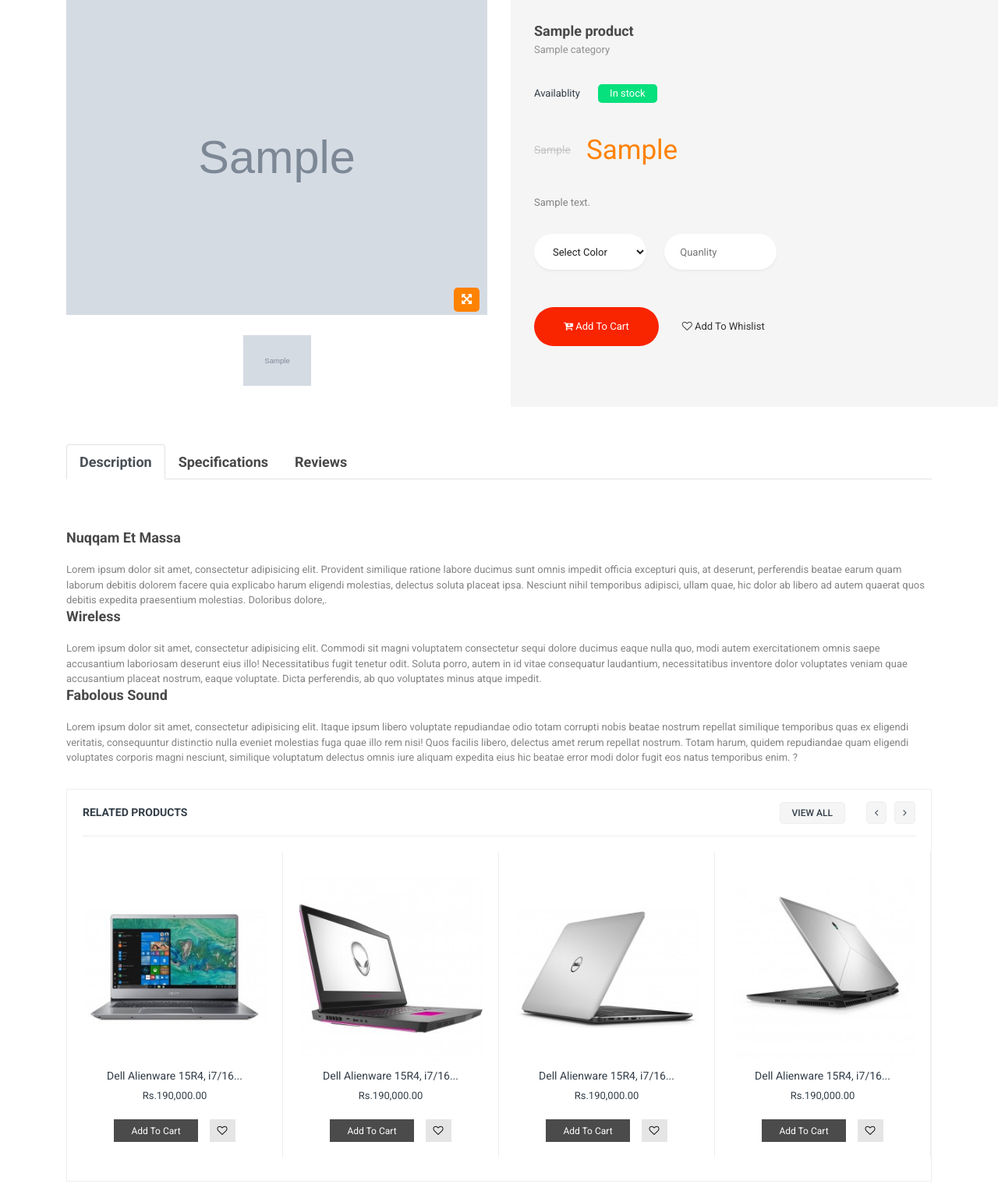
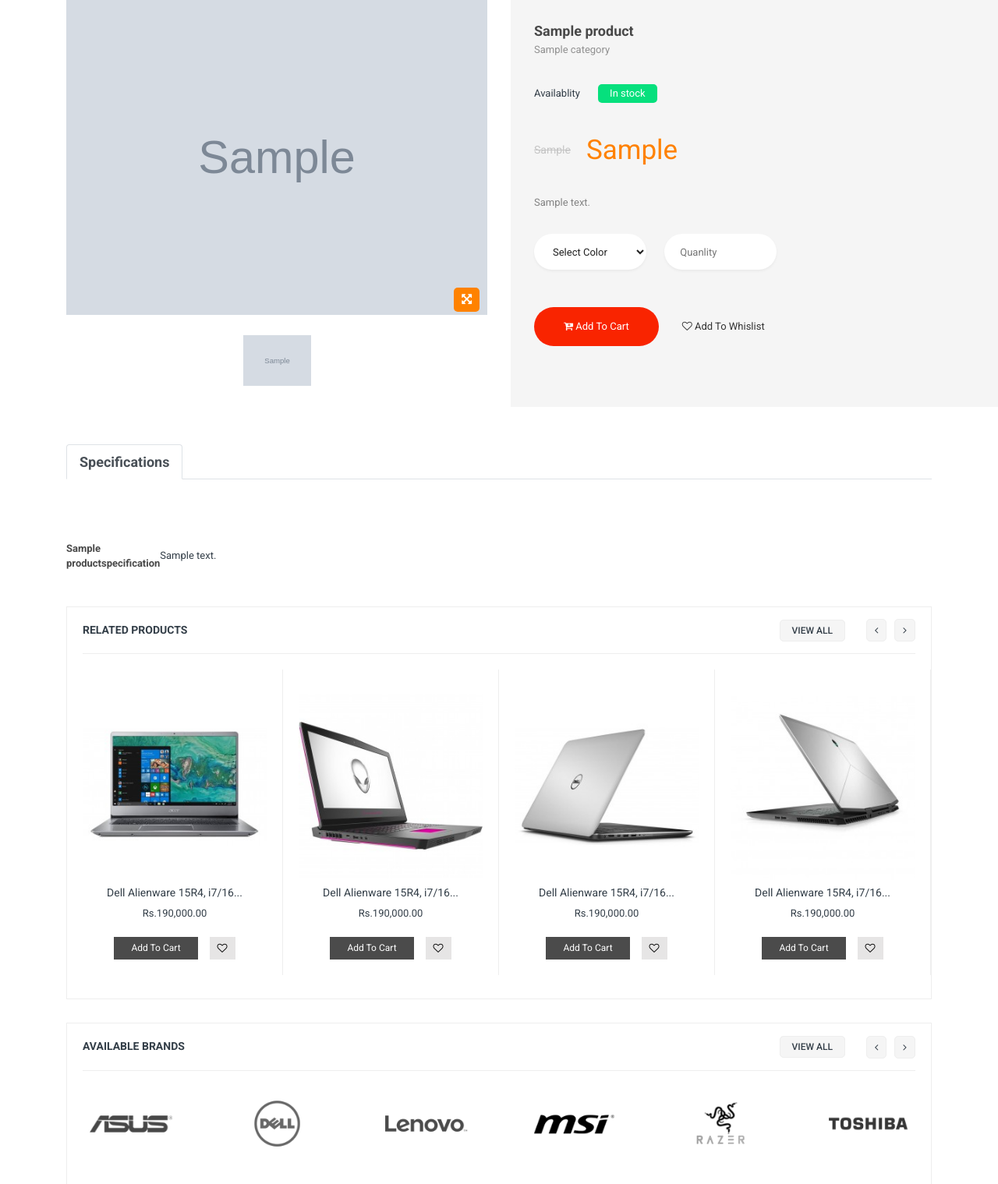
Before and after one commit to yantrashalait/Multronics, a Django app: page /product/detail/1/ in a window 1280 px wide. Shown: the part 122-1641 px from the top of the page at 78% size. Run offline with Django 3.2, Linux system fonts and the light colour scheme; tables that the repository leaves empty hold one stand-in row (values such as "Sample post"); grey boxes marked "Sample" are stand-in pictures; some libraries are stand-ins or nearby versions.

Commit message:
Updated Urls

```diff
--- a/product/admin.py
+++ b/product/admin.py
@@ -1,5 +1,5 @@
 from django.contrib import admin
-from .models import Category, Brand, Type, Product, BannerImage
+from .models import Category, Brand, Type, Product, BannerImage, ProductImage
 # Register your models here.
 
 admin.site.register(Category)
@@ -7,3 +7,4 @@
 admin.site.register(Type)
 admin.site.register(Product)
 admin.site.register(BannerImage)
+admin.site.register(ProductImage)
--- a/product/templates/product/base.html
+++ b/product/templates/product/base.html
@@ -59,7 +59,7 @@
                             <ul class="accor_lowlvl">
                                 {% for item in menu_brands %}
                                 <li>
-                                    <a href="#">{{ item.name }}</a>
+                                    <a href="{% url 'product:product-list' %}">{{ item.name }}</a>
                                 </li>
                                 {% endfor %}
                             </ul>
@@ -80,7 +80,7 @@
                             <ul class="accor_lowlvl">
                                 {% for item in menu_types %}
                                 <li>
-                                    <a href="#">{{ item.brand_type }}</a>
+                                    <a href="{% url 'product:product-list' %}">{{ item.brand_type }}</a>
                                 </li>
                                 {% endfor %}
                             </ul>
@@ -483,16 +483,15 @@
                                         </div> -->
                                     </li>
                                     <li>
-                                        <a href="#">
                                             <span class="menu_icn">
                                                         <img src="{% static 'images/7.png' %}" alt="">
                                                     </span> Laptops By Brands
-                                        </a>
+
                                         <div class="submenu">
                                             <ul>
                                                 {% for item in menu_brands %}
                                                 <li>
-                                                    <a href="#">
+                                                    <a href="{% url 'product:product-brand-list' item.pk %}">
                                                         <span class="menu_icn">
                                                                 <img src="{% static 'images/7.png' %}" alt="">
                                                             </span> {{ item.name }}
@@ -503,16 +502,16 @@
                                         </div>
                                     </li>
                                     <li>
-                                        <a href="#">
+
                                             <span class="menu_icn">
                                                         <img src="{% static 'images/7.png' %}" alt="">
                                                     </span> Laptops By Type
-                                        </a>
+
                                         <div class="submenu">
                                             <ul>
                                                 {% for item in menu_types %}
                                                 <li>
-                                                    <a href="#">
+                                                    <a href="{% url 'product:product-type-list' item.pk %}">
                                                         <span class="menu_icn">
                                                                 <img src="{% static 'images/7.png' %}" alt="">
                                                             </span> {{ item.brand_type }}
--- a/product/templates/product/product-detail.html
+++ b/product/templates/product/product-detail.html
@@ -88,18 +88,18 @@
             <div class="row">
                 <div class="col-md-12">
                     <ul class="nav nav-tabs" id="myTab" role="tablist">
+                      <!-- <li class="nav-item">
+                        <a class="nav-link active" id="tb_description" data-toggle="tab" href="#desc" role="tab" aria-controls="desc" aria-selected="true">Description</a>
+                      </li> -->
                       <li class="nav-item">
-                        <a class="nav-link active" id="tb_description" data-toggle="tab" href="#desc" role="tab" aria-controls="desc" aria-selected="true">Description</a>
+                        <a class="nav-link active" id="tb_specifications" data-toggle="tab" href="#specific" role="tab" aria-controls="specific" aria-selected="false">Specifications</a>
                       </li>
-                      <li class="nav-item">
-                        <a class="nav-link" id="tb_specifications" data-toggle="tab" href="#specific" role="tab" aria-controls="specific" aria-selected="false">Specifications</a>
-                      </li>
-                      <li class="nav-item">
+                      <!-- <li class="nav-item">
                         <a class="nav-link" id="tb_reviews" data-toggle="tab" href="#reviewstb" role="tab" aria-controls="reviewstb" aria-selected="false">Reviews</a>
-                      </li>
+                      </li> -->
                     </ul>
-                    <div class="tab-content" id="myTabContent">
-                      <div class="tab-pane fade show active" id="desc" role="tabpanel" aria-labelledby="tb_description">
+                    <!-- <div class="tab-content" id="myTabContent"> -->
+                      <!-- <div class="tab-pane fade show active" id="desc" role="tabpanel" aria-labelledby="tb_description">
                           <div class="tabcontent">
                           <div class="description_texts">
                               <div class="desc_bx">
@@ -116,49 +116,24 @@
                               </div>
                           </div>
                           </div>
-                      </div>
-                      <div class="tab-pane fade" id="specific" role="tabpanel" aria-labelledby="tb_specifications">
+                      </div> -->
+                      <div class="tab-pane fade show active" id="specific" role="tabpanel" aria-labelledby="tb_specifications">
                         <div class="tabcontent">
                             <div class="tecnical-specs">
-                                <h4 class="name">
-                                    Warch 42 mm Smart Watches
-                                </h4>
                                   <table>
                                     <tbody>
+                                        {% for spec in product.specifications.all %}
                                         <tr>
-                                            <td>Height</td>
-                                            <td>38.6mm</td>
+                                            <td>{{ spec.title }}</td>
+                                            <td>{{ spec.content }}</td>
                                         </tr>
-                                        <tr>
-                                            <td>Meterial</td>
-                                            <td>Stainless Stee</td>
-                                        </tr>
-                                        <tr>
-                                            <td>Case</td>
-                                            <td>40g</td>
-                                        </tr>
-                                        <tr>
-                                            <td>Color</td>
-                                            <td>blue, gray, green, light blue, lime, purple, red, yellow</td>
-                                        </tr>
-                                        <tr>
-                                            <td>Depth</td>
-                                            <td>10.5mm</td>
-                                        </tr>
-                                        <tr>
-                                            <td>Width</td>
-                                            <td>33.3mm</td>
-                                        </tr>
-                                        <tr>
-                                            <td>Size</td>
-                                            <td>Large, Medium, Small</td>
-                                        </tr>
+                                        {% endfor %}
                                     </tbody>
                                 </table>
                             </div>
                         </div>
                       </div>
-                      <div class="tab-pane fade" id="reviewstb" role="tabpanel" aria-labelledby="tb_reviews">
+                      <!-- <div class="tab-pane fade" id="reviewstb" role="tabpanel" aria-labelledby="tb_reviews">
                         <div class="tabcontent">
                             <div class="form-review style1">
                             <div class="title">
@@ -186,43 +161,43 @@
                                             Ali Tufan : <span>April 3, 2016</span>
                                         </div>
                                     </div>
-                                    <!-- /.review-metadata -->
-                                    <div class="review-content">
+                                    <!- /.review-metadata -->
+                                    <!-- <div class="review-content">
                                         <p>
                                             Lorem Ipsum is simply dummy text of the printing and typesetting industry. Lorem Ipsum has been the industry's standard dummy text ever since the 1500s, when an unknown printer took a galley of type and scrambled it to make a type specimen book. It has survived not only five centuries, but also the leap into electronic typesetting, remaining essentially unchanged.
                                         </p>
-                                    </div>
+                                    </div> -->
                                     <!-- /.review-content -->
-                                </li>
-                                <li>
+                                <!-- </li> -->
+                                <!-- <li>
                                     <div class="review-metadata">
                                         <div class="name">
                                             Ali Tufan : <span>April 3, 2016</span>
                                         </div>
                                     </div>
+                                    <!-/.review-metadata -->
+                                    <!-- <div class="review-content"> -->
+                                        <!-- <p>
+                                            Lorem Ipsum is simply dummy text of the printing and typesetting industry. Lorem Ipsum has been the industry's standard dummy text ever since the 1500s, when an unknown printer took a galley of type and scrambled it to make a type specimen book. It has survived not only five centuries, but also the leap into electronic typesetting, remaining essentially unchanged.
+                                        </p> -->
+                                    <!-- </div> -->
+                                    <!-- /.review-content -->
+                                <!-- </li> -->
+                                <!-- <li> -->
+                                    <!-- <div class="review-metadata">
+                                        <div class="name">
+                                            Ali Tufan : <span>April 3, 2016</span>
+                                        </div>
+                                    </div> -->
                                     <!-- /.review-metadata -->
-                                    <div class="review-content">
+                                    <!-- <div class="review-content">
                                         <p>
                                             Lorem Ipsum is simply dummy text of the printing and typesetting industry. Lorem Ipsum has been the industry's standard dummy text ever since the 1500s, when an unknown printer took a galley of type and scrambled it to make a type specimen book. It has survived not only five centuries, but also the leap into electronic typesetting, remaining essentially unchanged.
                                         </p>
-                                    </div>
+                                    </div> -->
                                     <!-- /.review-content -->
-                                </li>
-                                <li>
-                                    <div class="review-metadata">
-                                        <div class="name">
-                                            Ali Tufan : <span>April 3, 2016</span>
-                                        </div>
-                                    </div>
-                                    <!-- /.review-metadata -->
-                                    <div class="review-content">
-                                        <p>
-                                            Lorem Ipsum is simply dummy text of the printing and typesetting industry. Lorem Ipsum has been the industry's standard dummy text ever since the 1500s, when an unknown printer took a galley of type and scrambled it to make a type specimen book. It has survived not only five centuries, but also the leap into electronic typesetting, remaining essentially unchanged.
-                                        </p>
-                                    </div>
-                                    <!-- /.review-content -->
-                                </li>
-                            </ul>
+                                <!-- </li> -->
+                            <!-- </ul> -->
                         </div>
                       </div>
                     </div>
--- a/product/templates/product/product-list.html
+++ b/product/templates/product/product-list.html
@@ -19,7 +19,7 @@
                         <div class="col-lg-3 col-md-3 col-sm-6 col-12">
                             <div class="list_prd_itm text-center">
                                 <div class="prd_img">
-                                    <a href="{% url 'product:product-detail' item.pk %}"><img src="{% static 'images/im03.jpg' %}" alt=""></a>
+                                    <a href="{% url 'product:product-detail' item.pk %}"><img src="{{ item.main_image.url }}" alt=""></a>
                                 </div>
                                 <div class="prd_infos">
                                     <h3> <a href="{% url 'product:product-detail' item.pk %}">{{ item.name }}</a></h3>
--- a/product/urls.py
+++ b/product/urls.py
@@ -30,6 +30,11 @@
     path('product/detail/<int:pk>/', views.ProductDetail.as_view(), name='product-detail'),
     path('product/<int:pk>/delete/', views.ProductDelete.as_view(), name='product-delete'),
     path('product/<int:pk>/update/', views.ProductUpdate.as_view(), name='product-update'),
+    path('product/list/brand/<int:pk>/', views.brand_list, name='product-brand-list'),
+    path('product/list/type/<int:pk>/', views.type_list, name='product-type-list'),
+    path('product/list/super-deals/', views.super_deals_list, name='product-super-deals-list'),
+    path('product/list/offer/', views.offer_list, name='product-offer-list'),
+    path('product/list/most-viewed/', views.most_viewed_list, name='product-most-viewed-list'),
 
     # crud for banner images
     path('banner/list/', views.BannerList.as_view(), name='banner-list'),
--- a/product/views.py
+++ b/product/views.py
@@ -362,3 +362,23 @@
 
     def get_success_url(self):
         return
+
+def brand_list(request, *args, **kwargs):
+    brand = Product.objects.filter(brand_id=kwargs.get('pk'))
+    return render(request, 'product/product-list.html', {'product':brand})
+
+def type_list(request, *args, **kwargs):
+    type = Product.objects.filter(product_type_id=kwargs.get('pk'))
+    return render(request, 'product/product-list.html', {'product':type})
+
+def super_deals_list(request, *args, **kwargs):
+    super_deals = Product.objects.filter(super_deals=True)
+    return render(request, 'product/product-list.html', {'product':super_deals})
+
+def offer_list(request, *args, **kwargs):
+    offer = Product.objects.filter(offer=True)
+    return render(request, 'product/product-list.html', {'product':offer})
+
+def most_viewed_list(request, *args, **kwargs):
+    most_viewed = Product.objects.filter(views__gte=10)
+    return render(request, 'product/product-list.html', {'product':most_viewed})
```
Also changed, not shown: product/templates/product/index.html (+8 -6 lines).
